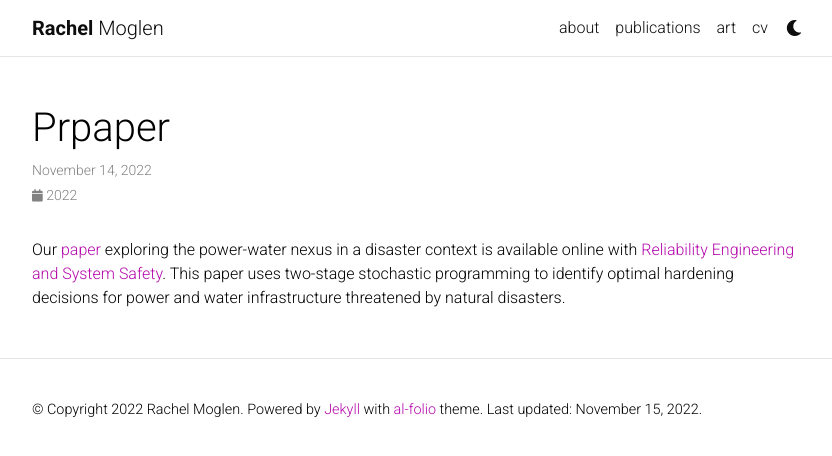
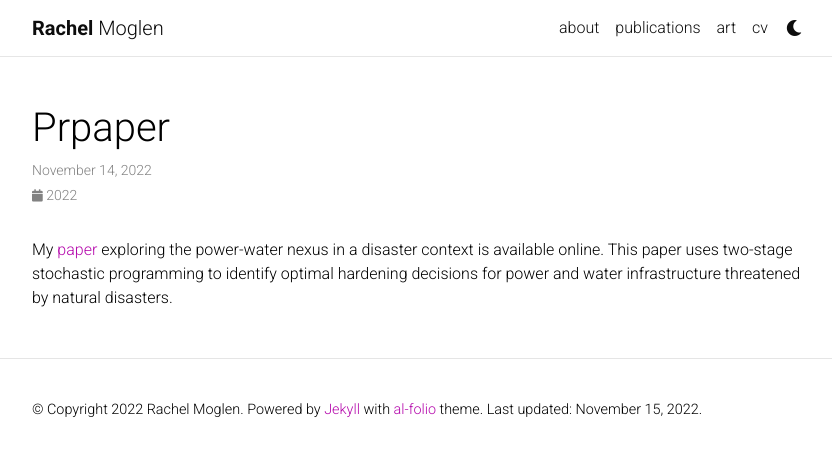
Before and after one commit to rmoglen/rmoglen.github.io, a Jekyll site: the page built from _news/PRpaper.md, in a window 1280 px wide. Shown: the top 456 px of the page, without its empty margins (223-1055 px from the left). Built offline with Jekyll 4.4.1, drawn with Linux system fonts in a browser that asks for light colours; comment, search, counter and statistics services are not loaded; a style sheet for code colours, icons or effects is not loaded.

Commit message:
minor changes

```diff
--- a/_news/PRpaper.md
+++ b/_news/PRpaper.md
@@ -4,4 +4,4 @@ date: 2022-11-14 07:59:00-0400
 inline: true
 ---
 
-Our [paper](https://doi.org/10.1016/j.ress.2022.108931) exploring the power-water nexus in a disaster context is available online with [Reliability Engineering and System Safety](https://www.sciencedirect.com/science/article/pii/S0951832022005464). This paper uses two-stage stochastic programming to identify optimal hardening decisions for power and water infrastructure threatened by natural disasters.
+My [paper](https://doi.org/10.1016/j.ress.2022.108931) exploring the power-water nexus in a disaster context is available online. This paper uses two-stage stochastic programming to identify optimal hardening decisions for power and water infrastructure threatened by natural disasters.
```
